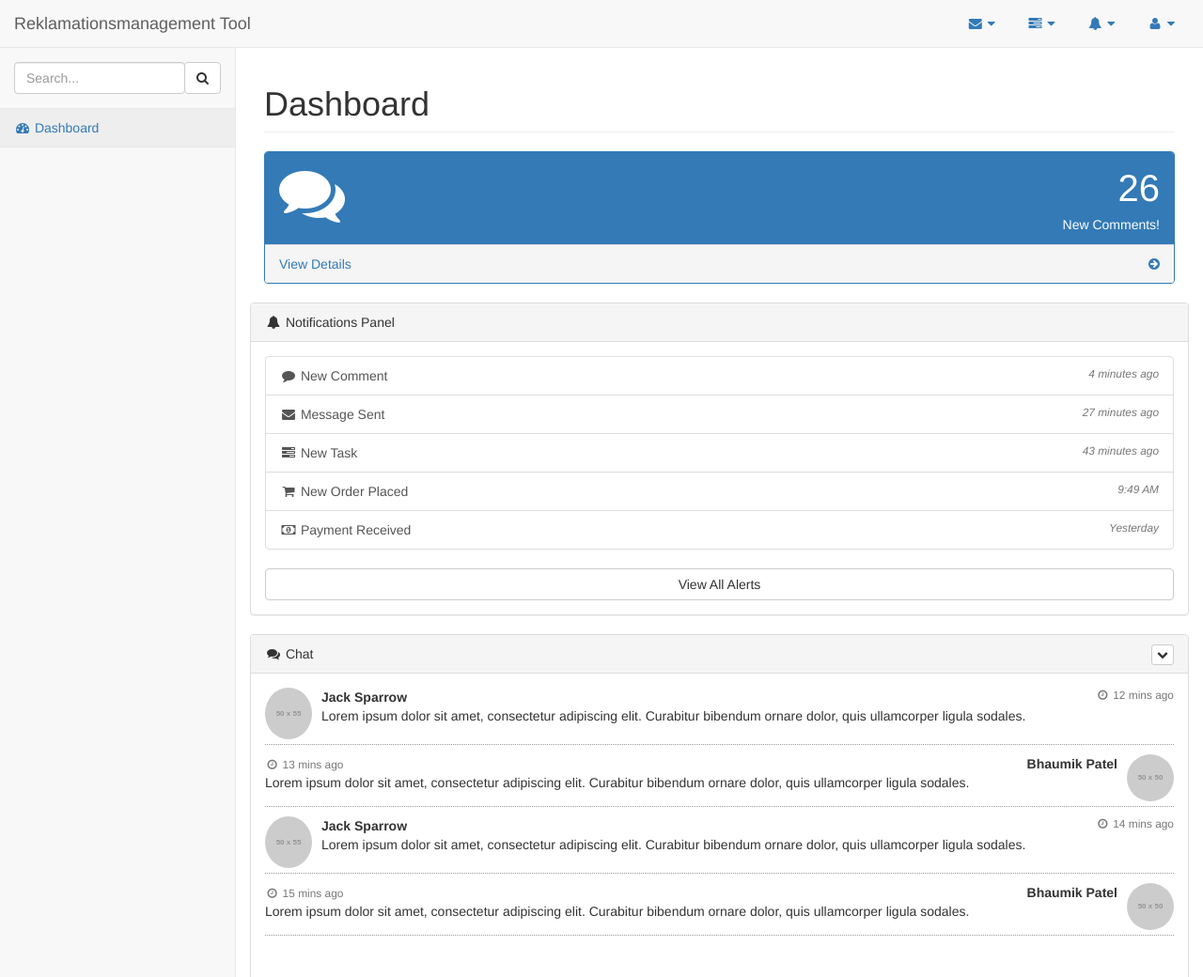
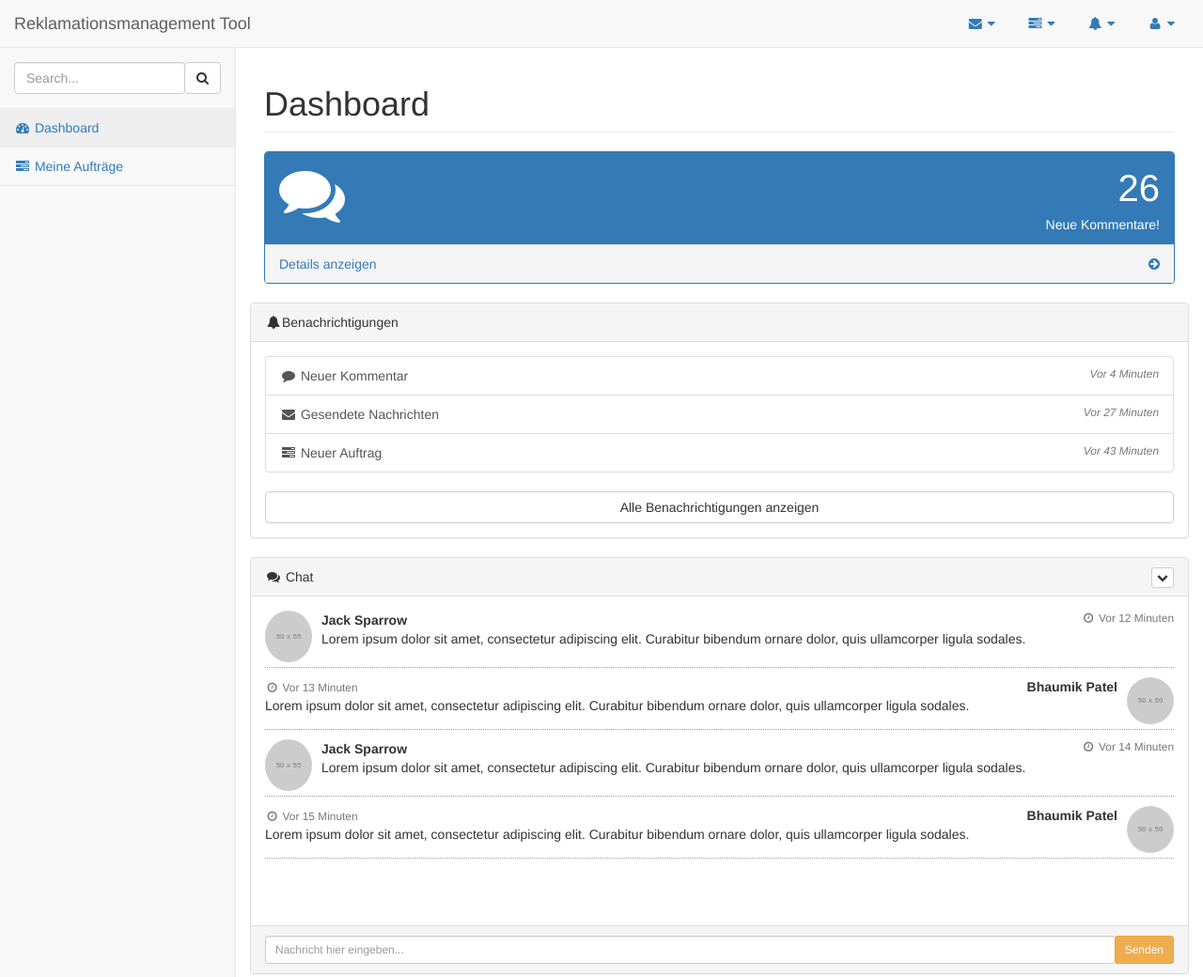
Before and after one commit to sierra117-Pepi/itprojekt, a plain HTML site: page Prototype/HTML/indexUser.html in a window 1280 px wide. Shown: the top 1040 px of the page at 94% size. Drawn offline with Linux system fonts and the light colour scheme; placeholder pictures from the web are drawn by us.

Commit message:
Texte auf Deutsch geändert

```diff
--- a/Prototype/HTML/indexUser.html
+++ b/Prototype/HTML/indexUser.html
@@ -52,6 +52,9 @@
             </div>
             <!-- /.navbar-header -->
 
+
+
+
             <ul class="nav navbar-top-links navbar-right">
                 <li class="dropdown">
                     <a class="dropdown-toggle" data-toggle="dropdown" href="#"> <i class="fa fa-envelope fa-fw"></i> <i class="fa fa-caret-down"></i>
@@ -61,7 +64,7 @@
                             <a href="#">
                                 <div>
                                     <strong>John Smith</strong> <span class="pull-right text-muted">
-										<em>Yesterday</em>
+										<em>Gestern</em>
 									</span>
                                 </div>
                                 <div>Lorem ipsum dolor sit amet, consectetur adipiscing elit. Pellentesque eleifend...</div>
@@ -72,7 +75,7 @@
                             <a href="#">
                                 <div>
                                     <strong>John Smith</strong> <span class="pull-right text-muted">
-										<em>Yesterday</em>
+										<em>Gestern</em>
 									</span>
                                 </div>
                                 <div>Lorem ipsum dolor sit amet, consectetur adipiscing elit. Pellentesque eleifend...</div>
@@ -83,7 +86,7 @@
                             <a href="#">
                                 <div>
                                     <strong>John Smith</strong> <span class="pull-right text-muted">
-										<em>Yesterday</em>
+										<em>Gestern</em>
 									</span>
                                 </div>
                                 <div>Lorem ipsum dolor sit amet, consectetur adipiscing elit. Pellentesque eleifend...</div>
@@ -91,8 +94,7 @@
                         </li>
                         <li class="divider"></li>
                         <li>
-                            <a class="text-center" href="#"> <strong>Read
-									All Messages</strong> <i class="fa fa-angle-right"></i>
+                            <a class="text-center" href="#"> <strong>Alle Nachrichten anzeigen</strong> <i class="fa fa-angle-right"></i>
                             </a>
                         </li>
                     </ul>
@@ -107,12 +109,12 @@
                             <a href="#">
                                 <div>
                                     <p>
-                                        <strong>Task 1</strong> <span class="pull-right text-muted">40%
-											Complete</span>
+                                        <strong>Auftrag 1</strong> <span class="pull-right text-muted">40% Abgeschlossen
+											</span>
                                     </p>
                                     <div class="progress progress-striped active">
                                         <div class="progress-bar progress-bar-success" role="progressbar" aria-valuenow="40" aria-valuemin="0" aria-valuemax="100" style="width: 40%">
-                                            <span class="sr-only">40% Complete (success)</span>
+                                            <span class="sr-only">40% Abgeschlossen (success)</span>
                                         </div>
                                     </div>
                                 </div>
@@ -123,12 +125,12 @@
                             <a href="#">
                                 <div>
                                     <p>
-                                        <strong>Task 2</strong> <span class="pull-right text-muted">20%
-											Complete</span>
+                                        <strong>Auftrag 2</strong> <span class="pull-right text-muted">20%
+											Abgeschlossen</span>
                                     </p>
                                     <div class="progress progress-striped active">
                                         <div class="progress-bar progress-bar-info" role="progressbar" aria-valuenow="20" aria-valuemin="0" aria-valuemax="100" style="width: 20%">
-                                            <span class="sr-only">20% Complete</span>
+                                            <span class="sr-only">20% Abgeschlossen</span>
                                         </div>
                                     </div>
                                 </div>
@@ -139,12 +141,12 @@
                             <a href="#">
                                 <div>
                                     <p>
-                                        <strong>Task 3</strong> <span class="pull-right text-muted">60%
-											Complete</span>
+                                        <strong>Auftrag 3</strong> <span class="pull-right text-muted">60%
+											Abgeschlossen</span>
                                     </p>
                                     <div class="progress progress-striped active">
                                         <div class="progress-bar progress-bar-warning" role="progressbar" aria-valuenow="60" aria-valuemin="0" aria-valuemax="100" style="width: 60%">
-                                            <span class="sr-only">60% Complete (warning)</span>
+                                            <span class="sr-only">60% Abgeschlossen (warning)</span>
                                         </div>
                                     </div>
                                 </div>
@@ -155,12 +157,12 @@
                             <a href="#">
                                 <div>
                                     <p>
-                                        <strong>Task 4</strong> <span class="pull-right text-muted">80%
-											Complete</span>
+                                        <strong>Auftrag 4</strong> <span class="pull-right text-muted">80%
+											Abgeschlossen</span>
                                     </p>
                                     <div class="progress progress-striped active">
                                         <div class="progress-bar progress-bar-danger" role="progressbar" aria-valuenow="80" aria-valuemin="0" aria-valuemax="100" style="width: 80%">
-                                            <span class="sr-only">80% Complete (danger)</span>
+                                            <span class="sr-only">80% Abgeschlossen (danger)</span>
                                         </div>
                                     </div>
                                 </div>
@@ -168,8 +170,7 @@
                         </li>
                         <li class="divider"></li>
                         <li>
-                            <a class="text-center" href="#"> <strong>See
-									All Tasks</strong> <i class="fa fa-angle-right"></i>
+                            <a class="text-center" href="#"> <strong>Alle Aufträge ansehen</strong> <i class="fa fa-angle-right"></i>
                             </a>
                         </li>
                     </ul>
@@ -183,7 +184,7 @@
                         <li>
                             <a href="#">
                                 <div>
-                                    <i class="fa fa-comment fa-fw"></i> New Comment <span class="pull-right text-muted small">4 minutes ago</span>
+                                    <i class="fa fa-comment fa-fw"></i> Neuer Kommentar <span class="pull-right text-muted small">Vor 4 Minuten </span>
                                 </div>
                             </a>
                         </li>
@@ -191,7 +192,7 @@
                         <li>
                             <a href="#">
                                 <div>
-                                    <i class="fa fa-envelope fa-fw"></i> Message Sent <span class="pull-right text-muted small">4 minutes ago</span>
+                                    <i class="fa fa-envelope fa-fw"></i> Nachricht gesendet <span class="pull-right text-muted small">Vor 4 minutes</span>
                                 </div>
                             </a>
                         </li>
@@ -199,14 +200,13 @@
                         <li>
                             <a href="#">
                                 <div>
-                                    <i class="fa fa-tasks fa-fw"></i> New Task <span class="pull-right text-muted small">4 minutes ago</span>
+                                    <i class="fa fa-tasks fa-fw"></i> Neuer Auftrag <span class="pull-right text-muted small">Vor 4 Minuten</span>
                                 </div>
                             </a>
                         </li>
                         <li class="divider"></li>
                         <li>
-                            <a class="text-center" href="#"> <strong>See
-									All Alerts</strong> <i class="fa fa-angle-right"></i>
+                            <a class="text-center" href="#"> <strong>Alle Benachrichtigungen</strong> <i class="fa fa-angle-right"></i>
                             </a>
                         </li>
                     </ul>
@@ -247,6 +247,8 @@
                         </li>
                         <li><a href="indexUser.html"><i class="fa fa-dashboard fa-fw"></i>
 								Dashboard</a></li>
+						<li><a href="#"><i class="fa fa-tasks fa-fw"></i>
+								Meine Aufträge</a></li>
                     </ul>
                 </div>
                 <!-- /.sidebar-collapse -->
@@ -272,13 +274,13 @@
                                 </div>
                                 <div class="col-xs-9 text-right">
                                     <div class="huge">26</div>
-                                    <div>New Comments!</div>
+                                    <div>Neue Kommentare!</div>
                                 </div>
                             </div>
                         </div>
                         <a href="#">
                             <div class="panel-footer">
-                                <span class="pull-left">View Details</span> <span class="pull-right"><i class="fa fa-arrow-circle-right"></i></span>
+                                <span class="pull-left">Details anzeigen</span> <span class="pull-right"><i class="fa fa-arrow-circle-right"></i></span>
                                 <div class="clearfix"></div>
                             </div>
                         </a>
@@ -289,29 +291,25 @@
             <div class="row">
                 <div class="panel panel-default">
                     <div class="panel-heading">
-                        <i class="fa fa-bell fa-fw"></i> Notifications Panel
+                        <i class="fa fa-bell fa-fw"></i>Benachrichtigungen
                     </div>
                     <!-- /.panel-heading -->
                     <div class="panel-body">
                         <div class="list-group">
-                            <a href="#" class="list-group-item"> <i class="fa fa-comment fa-fw"></i> New Comment <span class="pull-right text-muted small"><em>4
-										minutes ago</em> </span>
+                            <a href="#" class="list-group-item"> <i class="fa fa-comment fa-fw"></i> Neuer Kommentar <span class="pull-right text-muted small"><em>Vor 4
+										Minuten</em> </span>
                             </a>
-                            <a href="#" class="list-group-item"> <i class="fa fa-envelope fa-fw"></i> Message Sent <span class="pull-right text-muted small"><em>27
-										minutes ago</em> </span>
+                            <a href="#" class="list-group-item"> <i class="fa fa-envelope fa-fw"></i> Gesendete Nachrichten<span class="pull-right text-muted small"><em>Vor 27
+										Minuten</em> </span>
                             </a>
-                            <a href="#" class="list-group-item"> <i class="fa fa-tasks fa-fw"></i> New Task <span class="pull-right text-muted small"><em>43
-										minutes ago</em> </span>
+                            <a href="#" class="list-group-item"> <i class="fa fa-tasks fa-fw"></i> Neuer Auftrag<span class="pull-right text-muted small"><em>Vor 43
+										Minuten</em> </span>
                             </a>
-                            <a href="#" class="list-group-item"> <i class="fa fa-shopping-cart fa-fw"></i> New Order Placed <span class="pull-right text-muted small"><em>9:49
-										AM</em> </span>
-                            </a>
-                            <a href="#" class="list-group-item"> <i class="fa fa-money fa-fw"></i> Payment Received <span class="pull-right text-muted small"><em>Yesterday</em>
-							</span>
-                            </a>
+
+
                         </div>
                         <!-- /.list-group -->
-                        <a href="#" class="btn btn-default btn-block">View All Alerts</a>
+                        <a href="#" class="btn btn-default btn-block">Alle Benachrichtigungen anzeigen</a>
                     </div>
                     <!-- /.panel-body -->
                 </div>
@@ -358,7 +356,7 @@
 							</span>
                                 <div class="chat-body clearfix">
                                     <div class="header">
-                                        <strong class="primary-font">Jack Sparrow</strong> <small class="pull-right text-muted"> <i class="fa fa-clock-o fa-fw"></i> 12 mins ago
+                                        <strong class="primary-font">Jack Sparrow</strong> <small class="pull-right text-muted"> <i class="fa fa-clock-o fa-fw"></i> Vor 12 Minuten
 										</small>
                                     </div>
                                     <p>Lorem ipsum dolor sit amet, consectetur adipiscing elit. Curabitur bibendum ornare dolor, quis ullamcorper ligula sodales.
@@ -374,7 +372,7 @@
                                     <div class="header">
                                         <small class=" text-muted"> <i
 											class="fa fa-clock-o fa-fw"
-										></i> 13 mins ago
+										></i> Vor 13 Minuten
 										</small> <strong class="pull-right primary-font">Bhaumik
 											Patel</strong>
                                     </div>
@@ -389,7 +387,7 @@
 							</span>
                                 <div class="chat-body clearfix">
                                     <div class="header">
-                                        <strong class="primary-font">Jack Sparrow</strong> <small class="pull-right text-muted"> <i class="fa fa-clock-o fa-fw"></i> 14 mins ago
+                                        <strong class="primary-font">Jack Sparrow</strong> <small class="pull-right text-muted"> <i class="fa fa-clock-o fa-fw"></i> Vor 14 Minuten
 										</small>
                                     </div>
                                     <p>Lorem ipsum dolor sit amet, consectetur adipiscing elit. Curabitur bibendum ornare dolor, quis ullamcorper ligula sodales.
@@ -405,7 +403,7 @@
                                     <div class="header">
                                         <small class=" text-muted"> <i
 											class="fa fa-clock-o fa-fw"
-										></i> 15 mins ago
+										></i> Vor 15 Minuten
 										</small> <strong class="pull-right primary-font">Bhaumik
 											Patel</strong>
                                     </div>
@@ -418,9 +416,9 @@
                     <!-- /.panel-body -->
                     <div class="panel-footer">
                         <div class="input-group">
-                            <input id="btn-input" type="text" class="form-control input-sm" placeholder="Type your message here..." /> <span class="input-group-btn">
+                            <input id="btn-input" type="text" class="form-control input-sm" placeholder="Nachricht hier eingeben..." /> <span class="input-group-btn">
 								<button class="btn btn-warning btn-sm" id="btn-chat">
-									Send</button>
+									Senden</button>
 							</span>
                         </div>
                     </div>
```
